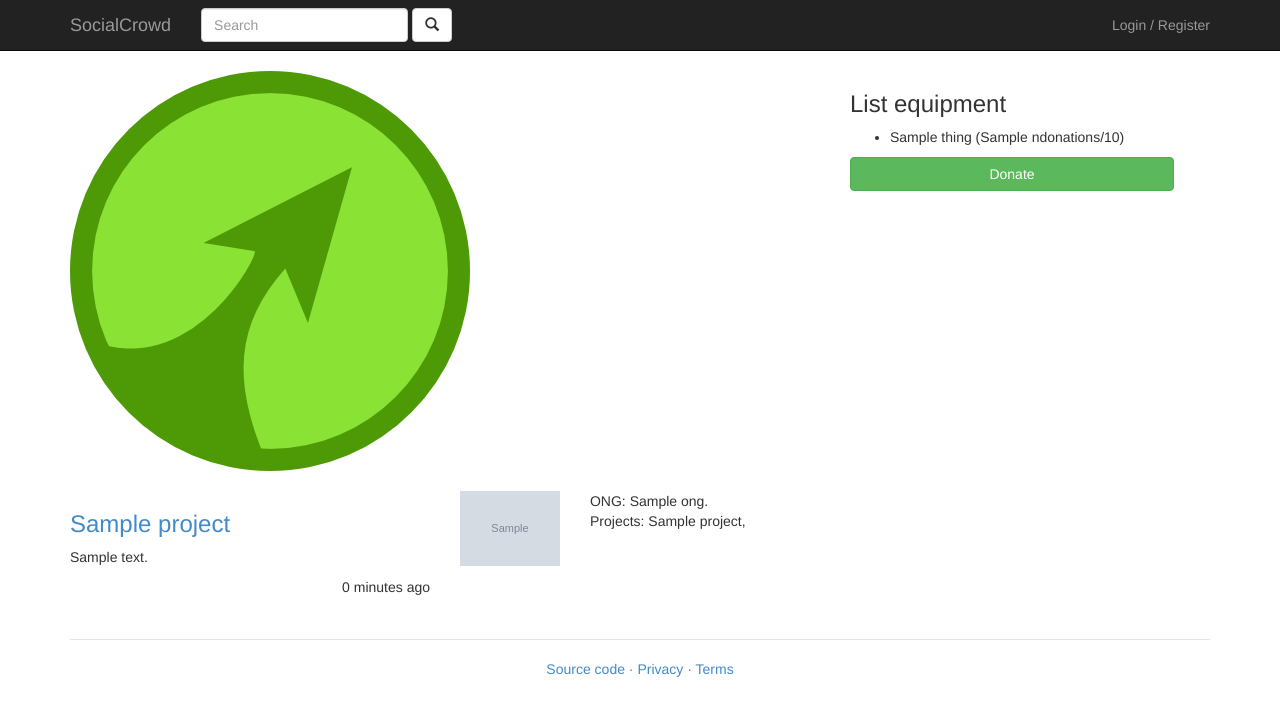
After one commit to socialinn/socialtocrowd, a Django app: template socialcrowd/project/templates/project/project-detail.html in a window 1280 px wide. The commit adds this page. Shown: the top 716 px of the page. Run offline with Django 3.2, Linux system fonts and the light colour scheme; the template is opened without the code that fills it: most values are stand-ins (such as "Sample title", 1, 10 or a date in 2020); grey boxes marked "Sample" are stand-in pictures; some libraries are stand-ins or nearby versions.

Commit message:
Added detail view for projects.

```diff
--- a/socialcrowd/project/static/css/project.css
+++ b/socialcrowd/project/static/css/project.css
@@ -32,3 +32,7 @@
 .ong:hover {
     background-color: #fff;
 }
+
+.project-detail .w90 {
+    width: 90%;
+}
--- /dev/null
+++ b/socialcrowd/project/templates/project/project-detail.html
@@ -0,0 +1,65 @@
+{% extends "base.html" %}
+
+{% load i18n %}
+
+{% block extrahead %}
+    <link type="text/css" href="{{ STATIC_URL }}css/project.css" rel="stylesheet"></link>
+{% endblock %}
+
+{% block content %}
+    <div class="project-detail">
+        <div class="row">
+            <div class="col-sm-12 col-md-8">
+                {% if project.img %}
+                    <img src="{{ STATIC_URL }}/img/defaultp.png" class="img-responsive" alt="{{ project.name }}"/>
+                {% else %}
+                    <img src="{{ STATIC_URL }}/img/defaultp.png" class="img-responsive" alt="{{ project.name }}"/>
+                {% endif %}
+
+                </br>
+
+                <div class="row">
+                    <div class="col-sm-12 col-md-6">
+                        <a href=""><h3>{{ project.name }}</h3></a>
+                        <p>{{ project.description }}</p>
+                        <span class="pull-right">
+                        {% blocktrans with time=project.created|timesince %}{{ time }} ago{% endblocktrans %}
+                        </span>
+                    </div>
+                    <div class="col-sm-12 col-md-6">
+                        <div class="row">
+                            <div class="col-xs-4 col-sm-4">
+                                {% if project.ong.img %}
+                                    <img src="{{ MEDIA_URL }}{{ project.ong.img }}" class="img-responsive" alt="{{ project.ong.name }}"/>
+                                {% else %}
+                                    <img src="{{ STATIC_URL }}/img/defaultp.png" class="img-responsive" alt="{{ project.ong.name }}"/>
+                                {% endif %}
+                            </div>
+                            <div class="col-xs-8 col-sm-8">
+                                {% trans "ONG" %}: {{ project.ong.name }}.</br>
+                                {% trans "Projects" %}:
+                                    {% for p in project.ong.projects.all %}
+                                        {% if forloop.counter < 5 %}
+                                            {{ p.name }},
+                                        {% elif forloop.counter == 5 %}
+                                            {% trans "and more..." %}
+                                        {% endif %}
+                                    {% endfor %}
+                            </div>
+                        </div>
+                    </div>
+                </div>
+            </div>
+            <div class="col-sm-12 col-md-4">
+                <h3>{% trans "List equipment" %}</h3>
+                <!-- #TODO -->
+                <ul>
+                    {% for thing in project.things.all %}
+                        <li>{{ thing.name }} ({{ thing.ndonations }}/{{ thing.quantity }})</li>
+                    {% endfor %}
+                </ul>
+                <a href="" class="btn btn-success w90">{% trans "Donate" %}</a>
+            </div>
+        </div>
+    </div>
+{% endblock %}
--- a/socialcrowd/project/templates/project/project.html
+++ b/socialcrowd/project/templates/project/project.html
@@ -8,7 +8,7 @@
             {% endif %}
         </div>
         <div class="col-sm-5">
-            <a href=""><h3>{{ project.name }}</h3></a>
+            <a href="/project/detail/{{ project.id }}"><h3>{{ project.name }}</h3></a>
             <p>{{ project.description|truncatewords:40 }}</p>
             <span class="pull-right">
             {% blocktrans with time=project.created|timesince %}{{ time }} ago{% endblocktrans %}
--- a/socialcrowd/project/urls.py
+++ b/socialcrowd/project/urls.py
@@ -5,4 +5,5 @@ urlpatterns = patterns('',
     url(r'^near/$', views.near, name="near"),
     url(r'^things/$', views.things, name="things"),
     url(r'^ongs/$', views.ongs, name="ongs"),
+    url(r'^detail/(\d+)/$', views.detail, name="detail"),
 )
```
Also changed, not shown: socialcrowd/project/views.py (+12 -0 lines).
